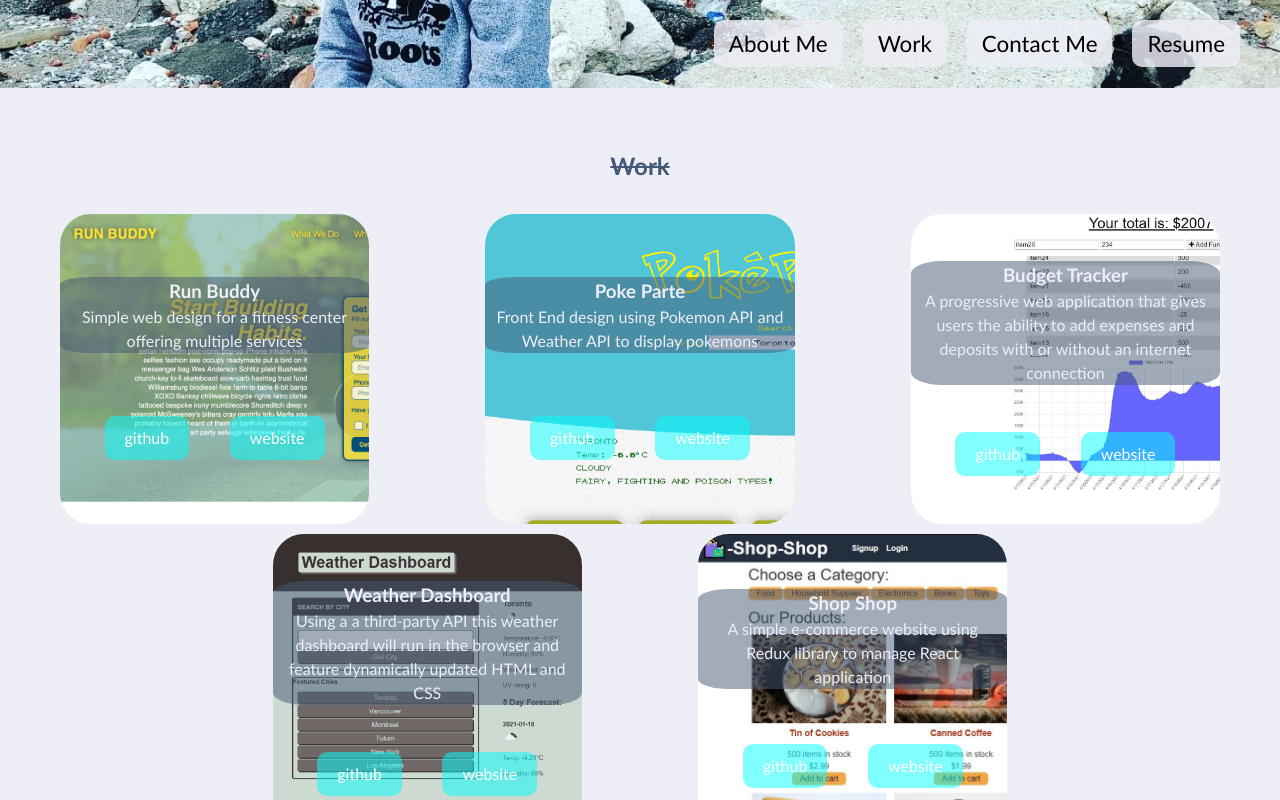
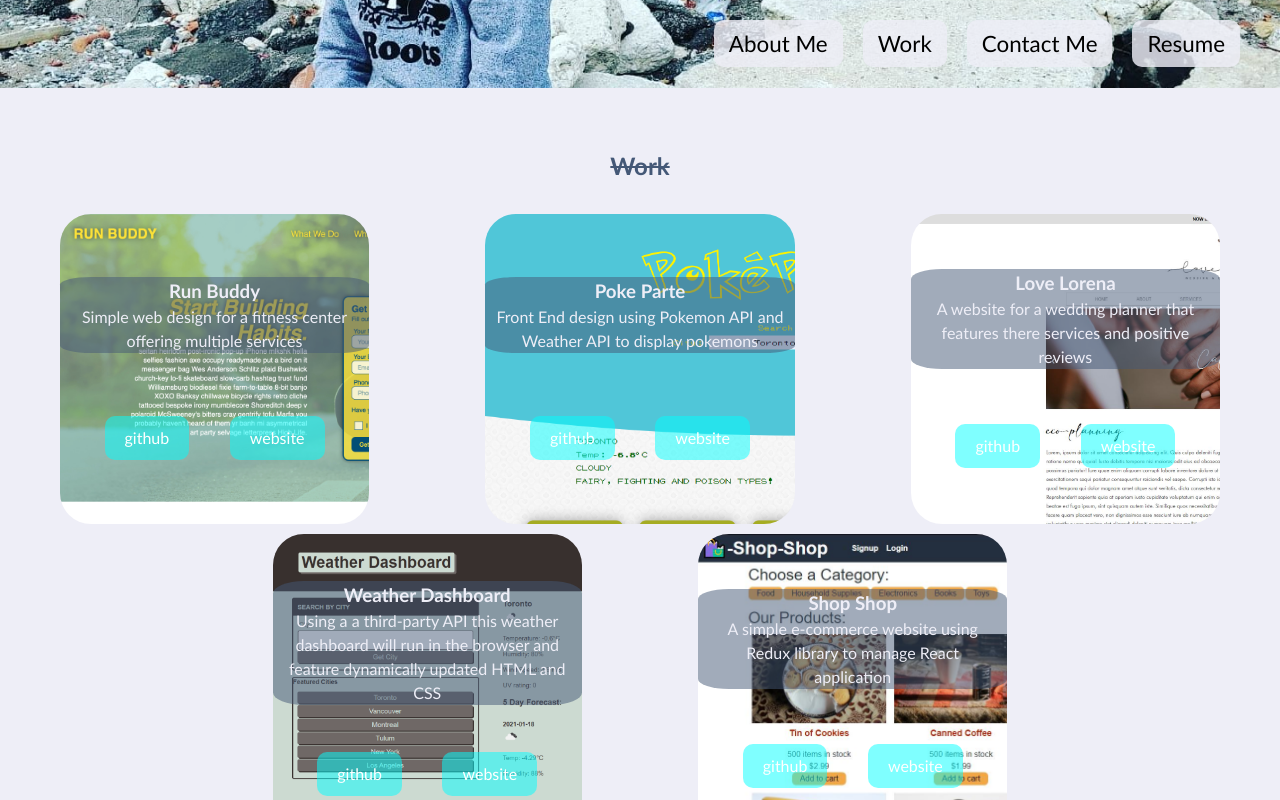
Before and after one commit to cruzma/React-Portfolio, a React (Create React App) app: page / in a window 1280 px wide. Both pictures are taken after a click on the link "Work". Shown: the top 800 px of the page. Built offline with nearby package versions, Linux system fonts and the light colour scheme.

Commit message:
replaced work with wedding planner website

```diff
--- a/src/components/Work/index.js
+++ b/src/components/Work/index.js
@@ -33,13 +33,13 @@ function Work(){
 
             <div className="grid-item budget-tracker">
                 <div className="project-name">
-                    <h3>Budget Tracker</h3>
-                    <span>A progressive web application that gives users the ability to add expenses and deposits with or without an internet connection</span>
+                    <h3>Love Lorena</h3>
+                    <span>A website for a wedding planner that features there services and positive reviews</span>
                 </div>
                 <div className="grid-buttons">
-                    <a href="https://github.com/cruzma/budget-tracker.git">github</a>
+                    <a href="https://github.com/cruzma/misa-wedding-site">github</a>
 
-                    <a href="https://thawing-mesa-66730.herokuapp.com/">website</a>
+                    <a href="https://cruzma.github.io/misa-wedding-site/">website</a>
                 </div>
             </div>
 
--- a/src/index.css
+++ b/src/index.css
@@ -239,7 +239,7 @@ section h2{
 }
 
 .budget-tracker{
-  background-image: url(./assets/images/budgetTracker.JPG);
+  background-image: url(./assets/images/love-lorena.JPG);
   background-size: cover;
   grid-column: 9 /span 3;
   grid-row: 1 /span 2;
```
Also changed, not shown: src/assets/images/love-lorena.JPG (added).
